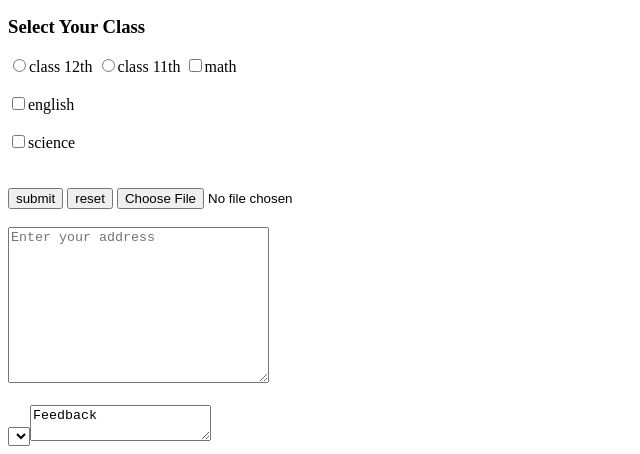
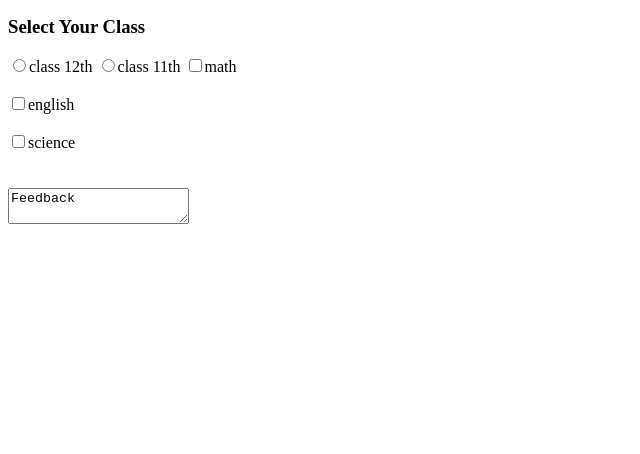
Before and after one commit to Aniketyadav29/index.html, a plain HTML site: page Resistration form.html in a window 1280 px wide. Shown: the part 386-840 px from the top of the page, without its empty margins (0-640 px from the left). After the commit the page ends 800 px from the top, so only its background shows below. Drawn offline with Linux system fonts and the light colour scheme.

Commit message:
Update Resistration form.html

```diff
--- a/Resistration form.html
+++ b/Resistration form.html
@@ -82,11 +82,11 @@
               <lebel for="science">
             <input type="checkbox" value="science" name="subject"id="science">science<br>
               </lebel><br><br>
-            <input type="submit" value="submit">
+<!--             <input type="submit" value="submit">
             <input type="reset" value="reset">
             <input type="file" name="file"><br><br>
             <textarea name="address" id="" cols="30" rows="10" placeholder="Enter your address"></textarea><br><br>
-            <select name="city" id="">
+            <select name="city" id="">   -->
 <!--                 <option value="mumbai">Mumbai</option>
                 <option value="pune">Pune</option>
                 <option value="nagpur">Nagpur</option>
```
